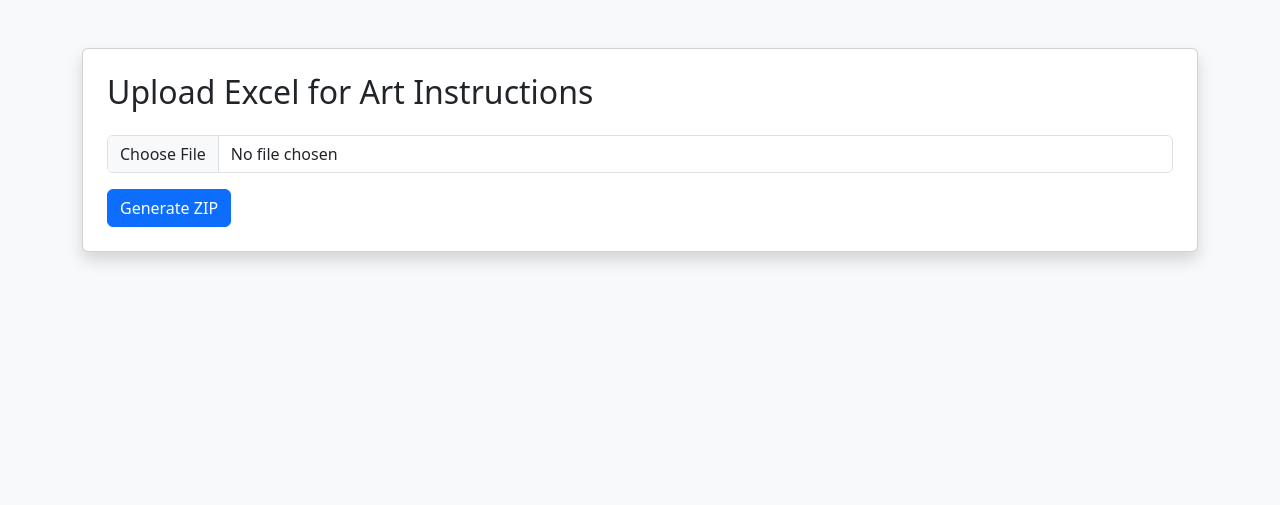
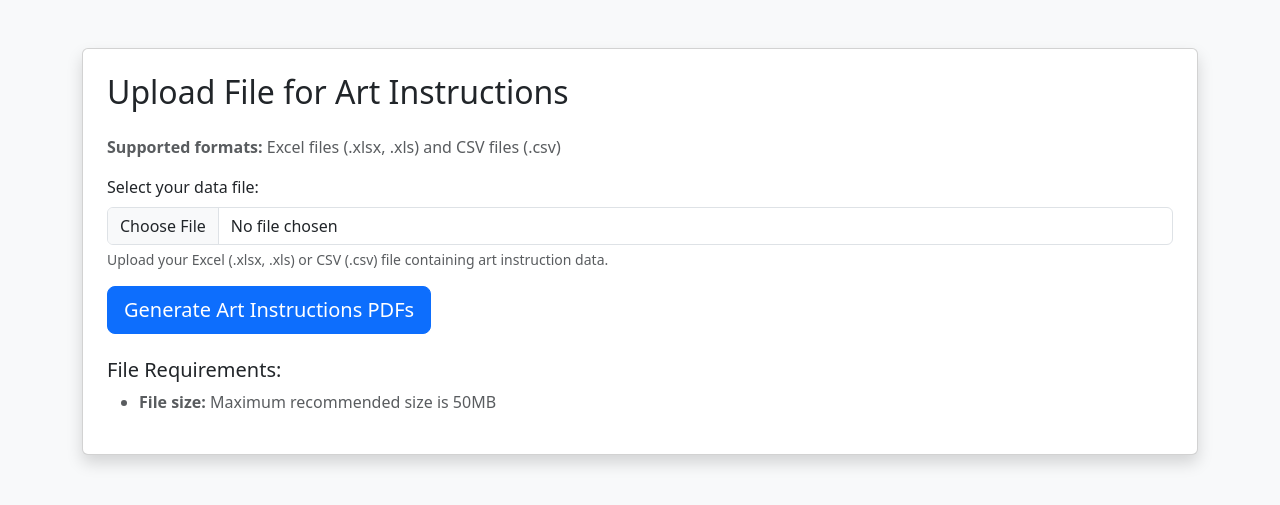
Before and after one commit to SaiKrishnaVoruganti86/automating_art_instructions, a Flask app: page / in a window 1280 px wide. Shown: the top 505 px of the page. Run offline with Flask 3, Linux system fonts and the light colour scheme; some libraries are stand-ins or nearby versions.

Commit message:
new code

```diff
--- a/app.py
+++ b/app.py
@@ -5,6 +5,7 @@ import os
 import zipfile
 from werkzeug.utils import secure_filename
 from PIL import Image  # Added for image dimension detection
+from datetime import datetime  # Added for date formatting
 
 app = Flask(__name__)
 UPLOAD_FOLDER = "uploads"
@@ -116,6 +117,75 @@ def find_logo_images_by_sku(logo_sku):
     found_images.sort(key=lambda x: x['suffix'])
 
     return found_images
+
+def format_date_consistently(date_value):
+    """Convert various date formats to MM/dd/yy format"""
+    if pd.isna(date_value) or date_value == "":
+        return ""
+
+    try:
+        # Handle different input types
+        if isinstance(date_value, (int, float)):
+            # Excel serial date number
+            if date_value > 40000:  # Reasonable range for Excel dates (2009+)
+                # Convert Excel serial date to Python datetime
+                excel_epoch = datetime(1899, 12, 30)
+                date_obj = excel_epoch + pd.Timedelta(days=date_value)
+            else:
+                return str(int(date_value))
+        elif isinstance(date_value, str):
+            # String date - try to parse various formats
+            date_str = str(date_value).strip()
+
+            # If it's already in MM/dd/yy format, return as-is
+            if len(date_str) == 8 and date_str.count('/') == 2:
+                parts = date_str.split('/')
+                if len(parts[2]) == 2:  # Already in MM/dd/yy format
+                    return date_str
+
+            # Try to parse the string as a date
+            for fmt in ['%Y-%m-%d', '%m/%d/%Y', '%m/%d/%y', '%Y/%m/%d', '%d/%m/%Y']:
+                try:
+                    date_obj = datetime.strptime(date_str, fmt)
+                    break
+                except ValueError:
+                    continue
+            else:
+                return date_str
+        else:
+            date_obj = pd.to_datetime(date_value)
+
+        # Format as MM/dd/yy
+        return date_obj.strftime('%m/%d/%y')
+
+    except Exception as e:
+        print(f"Error formatting date '{date_value}': {e}")
+        return str(date_value)
+
+def read_file_with_format_detection(file_path):
+    """Read Excel or CSV file"""
+    file_extension = os.path.splitext(file_path)[1].lower()
+
+    try:
+        if file_extension == '.csv':
+            df = pd.read_csv(file_path, dtype={'LOGO': str})
+            print(f"Successfully read CSV file: {file_path}")
+        else:
+            df = pd.read_excel(file_path, dtype={'LOGO': str})
+            print(f"Successfully read Excel file: {file_path}")
+        return df
+    except:
+        # Fallback
+        try:
+            if file_extension == '.csv':
+                df = pd.read_csv(file_path)
+            else:
+                df = pd.read_excel(file_path)
+            if 'LOGO' in df.columns:
+                df['LOGO'] = df['LOGO'].astype(str)
+            return df
+        except Exception as e:
+            raise e
 
 def safe_get(value):
     return "" if pd.isna(value) else str(value)
@@ -579,16 +649,8 @@ def upload_file():
         file_path = os.path.join(UPLOAD_FOLDER, filename)
         file.save(file_path)
 
-        # Read Excel file with LOGO column as string to preserve leading zeros
-        try:
-            # First, try reading with LOGO as string type
-            df = pd.read_excel(file_path, dtype={'LOGO': str})
-        except:
-            # Fallback: read normally and convert LOGO to string
-            df = pd.read_excel(file_path)
-            if 'LOGO' in df.columns:
-                df['LOGO'] = df['LOGO'].astype(str)
-
+        # Read Excel or CSV file with LOGO column as string to preserve leading zeros
+        df = read_file_with_format_detection(file_path)
         df.columns = [col.strip() for col in df.columns]
 
         # Clean and preserve LOGO format
@@ -608,10 +670,9 @@ def upload_file():
                 if logo_str in ['', 'nan', 'NaN', '0', '0000']:
                     return ""
 
-                # IMPORTANT: If you want automatic padding for short numeric values,
-                # uncomment the lines below. This will convert "9" to "0009"
-                # if logo_str.isdigit() and len(logo_str) < 4:
-                #     logo_str = logo_str.zfill(4)  # Pad to 4 digits
+                # Auto-pad numeric values to 4 digits for consistency
+                if logo_str.isdigit() and len(logo_str) < 4:
+                    logo_str = logo_str.zfill(4)  # Pad to 4 digits: "9" -> "0009"
 
                 return logo_str
 
@@ -625,14 +686,6 @@ def upload_file():
             # Show sample of LOGO values for debugging
             sample_logos = df['LOGO'].dropna().unique()[:10]
             print(f"Sample LOGO values detected: {list(sample_logos)}")
-
-            # Warning if we detect short numeric values that might need leading zeros
-            short_numeric = [logo for logo in sample_logos if logo.isdigit() and len(logo) < 4]
-            if short_numeric:
-                print(f"⚠️  WARNING: Found short numeric LOGO values that might need leading zeros: {short_numeric}")
-                print("   If these should have leading zeros (e.g., '9' should be '0009'):")
-                print("   1. Format the LOGO column as Text in Excel before entering data")
-                print("   2. Or uncomment the auto-padding code in clean_logo_value function")
 
         # Group by both Document Number AND Logo SKU to handle multiple logos per SO
         grouped = df.groupby(["Document Number", "LOGO"])
@@ -659,7 +712,7 @@ def upload_file():
             pdf.set_font("Arial", "", 8.5)
 
             client_name = truncate_text(safe_get(group["Customer/Vendor Name"].iloc[0]), pdf, 72)
-            due_date = str(group["Due Date"].iloc[0]).split(" ")[0]
+            due_date = format_date_consistently(group["Due Date"].iloc[0])
 
             full_width = 190
             usable_width = full_width - (2 * 0.8)
--- a/templates/upload.html
+++ b/templates/upload.html
@@ -1,21 +1,37 @@
-
 <!DOCTYPE html>
 <html lang="en">
 <head>
     <meta charset="UTF-8">
-    <title>Upload Excel - Art Instructions</title>
+    <title>Upload File - Art Instructions</title>
     <link href="https://cdn.jsdelivr.net/npm/bootstrap@5.3.2/dist/css/bootstrap.min.css" rel="stylesheet">
 </head>
 <body class="bg-light">
 <div class="container mt-5">
     <div class="card p-4 shadow">
-        <h2 class="mb-4">Upload Excel for Art Instructions</h2>
+        <h2 class="mb-4">Upload File for Art Instructions</h2>
+        <p class="text-muted mb-3">
+            <strong>Supported formats:</strong> Excel files (.xlsx, .xls) and CSV files (.csv)
+        </p>
         <form method="POST" enctype="multipart/form-data">
             <div class="mb-3">
-                <input class="form-control" type="file" name="excel" accept=".xlsx,.xls" required>
+                <label for="dataFile" class="form-label">Select your data file:</label>
+                <input class="form-control" type="file" name="excel" id="dataFile"
+                       accept=".xlsx,.xls,.csv" required>
+                <div class="form-text">
+                    Upload your Excel (.xlsx, .xls) or CSV (.csv) file containing art instruction data.
+                </div>
             </div>
-            <button class="btn btn-primary" type="submit">Generate ZIP</button>
+            <button class="btn btn-primary btn-lg" type="submit">
+                <i class="bi bi-file-earmark-pdf"></i> Generate Art Instructions PDFs
+            </button>
         </form>
+
+        <div class="mt-4">
+            <h5>File Requirements:</h5>
+            <ul class="text-muted">
+                <li><strong>File size:</strong> Maximum recommended size is 50MB</li>
+            </ul>
+        </div>
     </div>
 </div>
 </body>
```
